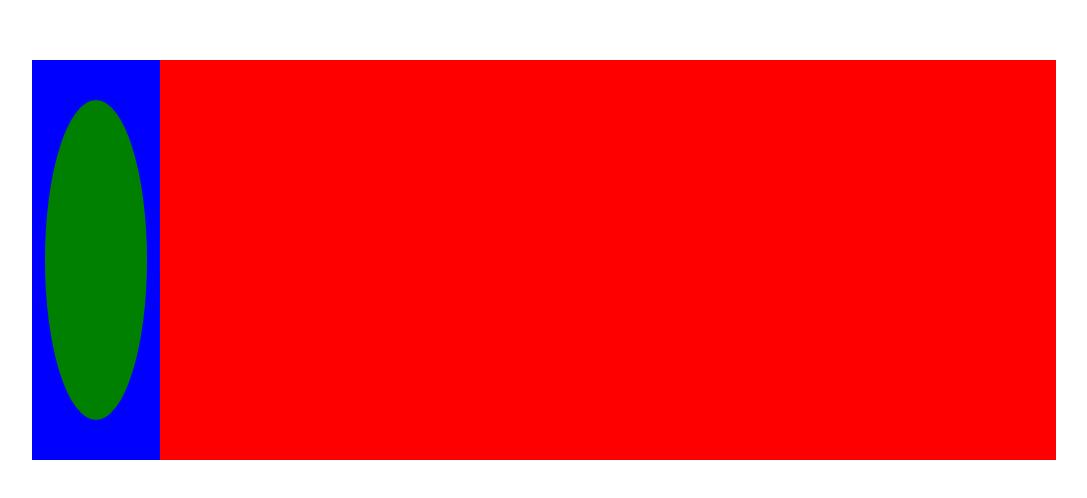
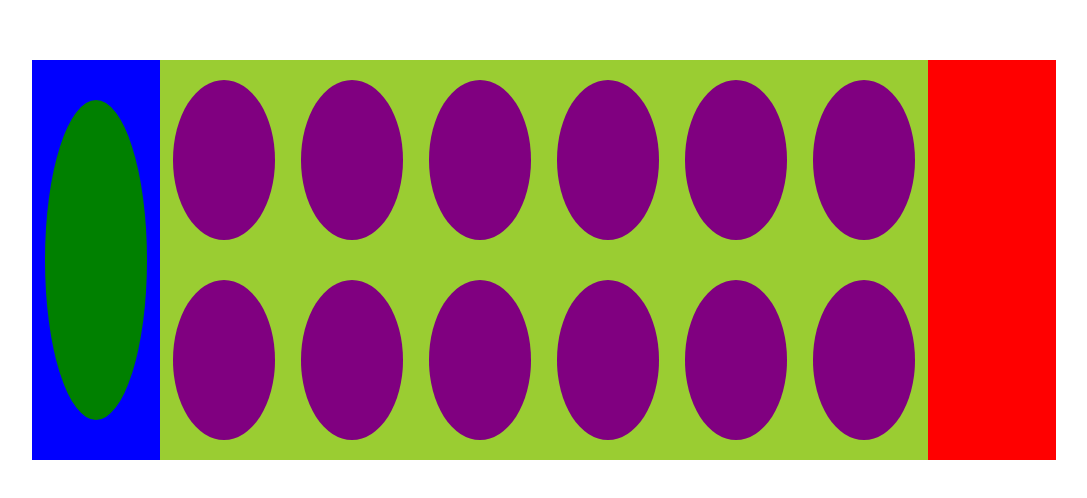
Before and after one commit to JoeDeiRossi/mancala, a React (Create React App) app: page / in a window 1280 px wide. Shown: the part 140-638 px from the top of the page, without its empty margins (96-1183 px from the left). Built offline with nearby package versions, Linux system fonts and the light colour scheme.

Commit message:
Adding css for components overall layout

```diff
--- a/src/components/board/Board.js
+++ b/src/components/board/Board.js
@@ -7,6 +7,26 @@ function Board() {
   return (
     <div className='board'>
       <Store />
+      <div className="pitsContainer player2">
+        <div className="flexContainer">
+          <Pit />
+          <Pit />
+          <Pit />
+          <Pit />
+          <Pit />
+          <Pit />
+        </div>
+      </div>
+      <div className="pitsContainer player1">
+        <div className="flexContainer">
+          <Pit />
+          <Pit />
+          <Pit />
+          <Pit />
+          <Pit />
+          <Pit />
+        </div>
+      </div>
     </div>
   )
 }
--- a/src/components/board/board.css
+++ b/src/components/board/board.css
@@ -6,3 +6,27 @@
   left: 10%;
   top: 25%;
 }
+
+.pitsContainer {
+  background-color: yellowgreen;
+  display: inline-block;
+  height: 50%;
+  width: 75%;
+  /* position: relative; */
+}
+
+.player2 {
+  vertical-align: top;
+}
+
+.player1 {
+  position: absolute;
+  top: 50%;
+  left: 12.5%;
+}
+
+.flexContainer {
+  width: 100%;
+  height: 100%;
+  display: flex;
+}
--- a/src/components/pit/Pit.js
+++ b/src/components/pit/Pit.js
@@ -3,7 +3,7 @@ import './pit.css';
 
 function Pit() {
   return (
-    <div className="pitContainer">
+    <div className="pit">
       <div className="innerPit">
 
       </div>
--- a/src/components/pit/pit.css
+++ b/src/components/pit/pit.css
@@ -1,7 +1,6 @@
-.pitContainer {
-  background-color: orange;
-  width: 12.5%;
-  height: 50%;
+.pit {
+  width: 16.7%;
+  height: 100%;
   display: inline-block;
 }
 
```
